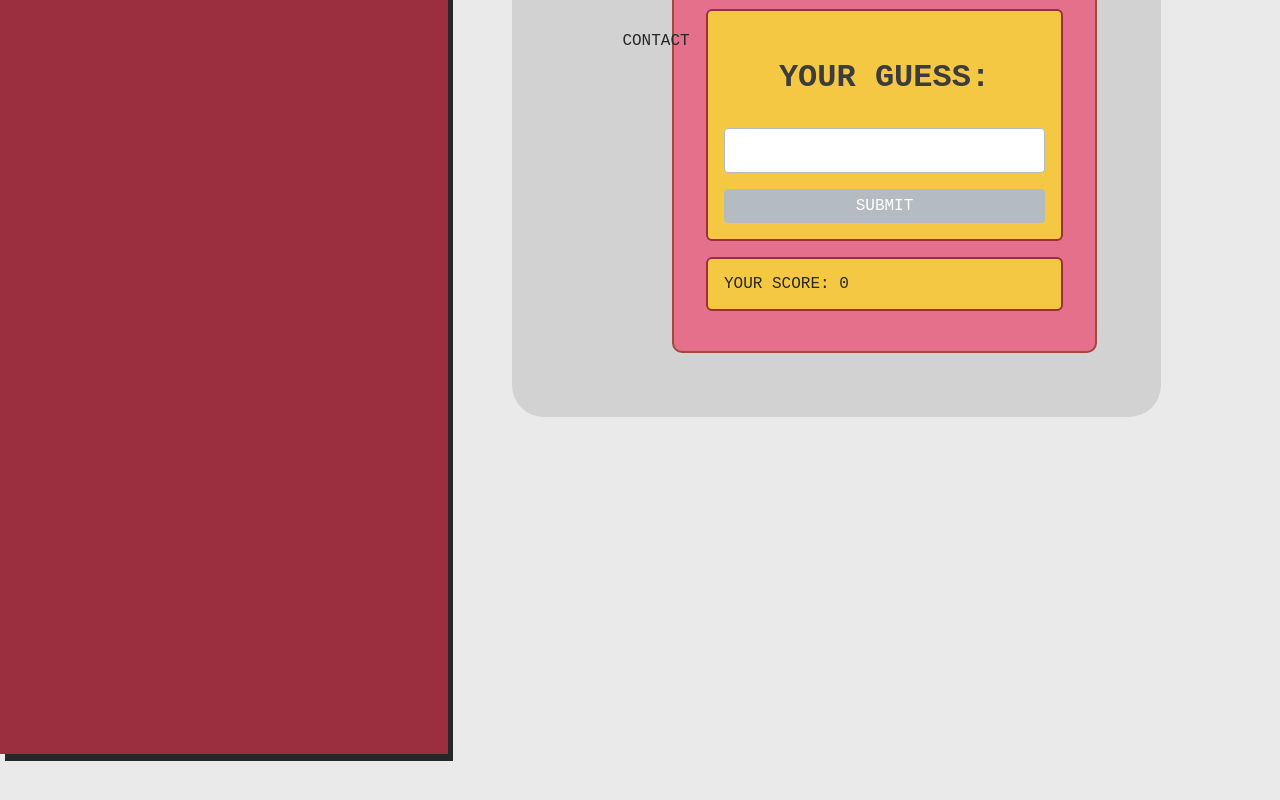
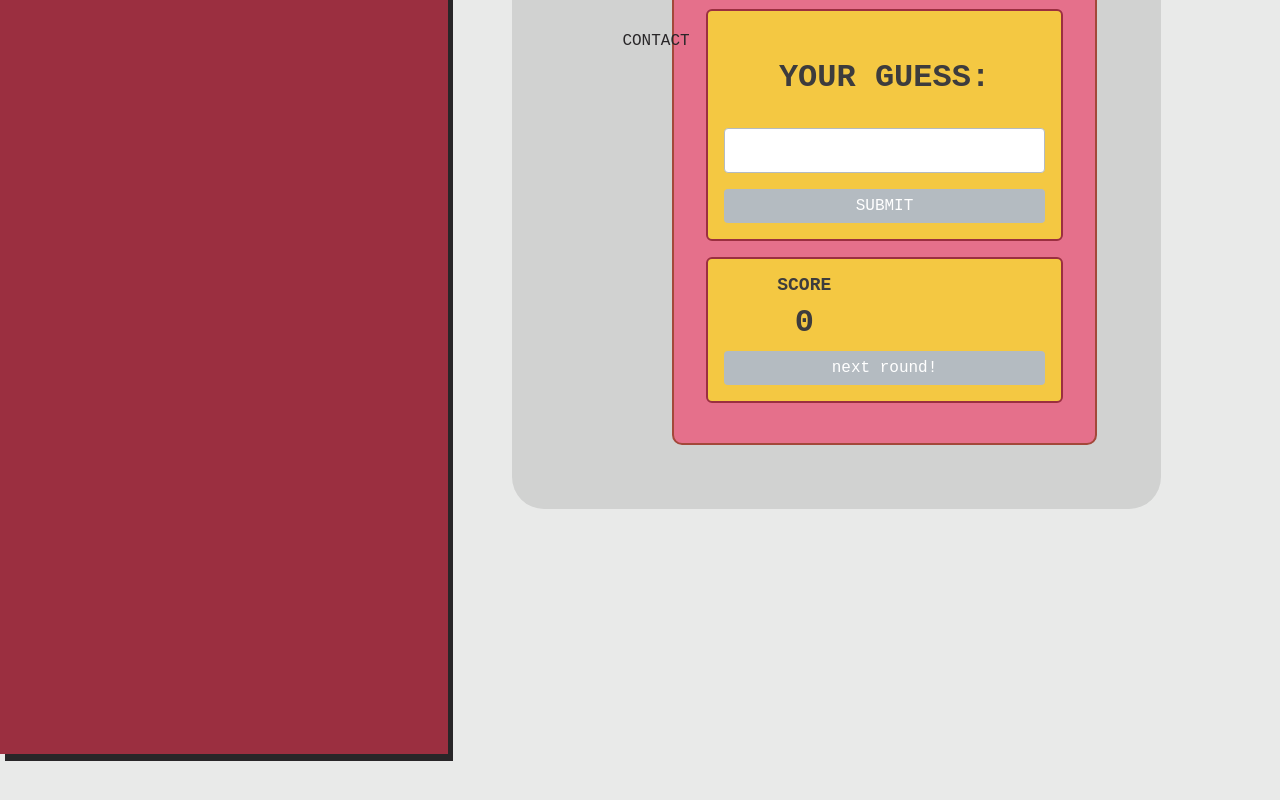
Before and after one commit to michaelzon/by-michaelzonneveld-frontend, a React (Create React App) app: page /games/slingo in a window 1280 px wide. Shown: the part 734-1534 px from the top of the page. Built offline with nearby package versions, Linux system fonts and the light colour scheme; no server answers.

Commit message:
lowercase on word and no mysterious words with space

```diff
--- a/src/components/Games/Slingo/Slingo.js
+++ b/src/components/Games/Slingo/Slingo.js
@@ -11,41 +11,52 @@ export default function Slingo() {
     const [mysteryWord, setMysteryWord] = useState([]);
     const [rows, setRows] = useState([]);
     const charOccurrences = useRef({});
-    const [requestExecuted, isRequestExecuted] = useState(false);
     const [userScore, setUserScore] = useState(0);
-    let [numberOfRounds, setNumberOfRounds] = useState(1);
-
-    useEffect(() => {
-        if (!requestExecuted) {
-            performPreRequestOperations();
-        }
-    }, [requestExecuted]);
-
-    function performPreRequestOperations() {
+    const [numberOfRounds, setNumberOfRounds] = useState(1);
+    const [guessedCorrectly, isGuessedCorrectly] = useState(false)
     const shortenedAlphabet = [...'abcdefghijklmnoprstuvwz'];
     const randomIndex = Math.floor(Math.random() * shortenedAlphabet.length);
     const randomLetter = shortenedAlphabet[randomIndex];
     const randomInt = Math.floor(Math.random() * 100);
 
-        const initialRows = Array(5).fill(null).map(() =>
+    useEffect(() => {
+        setUpNewRound();
+    }, []);
+
+    function setUpNewRound() {
+        const initialRows = createInitialRows();
+        if (initialRows) {
+            fetchWord(initialRows)
+        }
+    }
+
+    const createInitialRows = () => {
+        return Array(5).fill(null).map(() =>
             Array(5).fill().map(() => ({
                 letter: '',
                 inRightPlace: false,
                 misPlacedLetter: false,
             }))
         );
+    }
 
+    const fetchWord = (initialRows) => {
         axios.get(`https://api.datamuse.com/words?sp=${randomLetter}????`)
             .then(response => {
                 if (response.data.length > randomInt && response.data[randomInt].word) {
-                    isRequestExecuted(true);
-                    const data = response.data[randomInt]
+                    const suitableWord = response.data.find(wordObj => !wordObj.word.includes(' '));
+                    if (suitableWord) {
+                        const data = response.data[randomInt];
                         setData(data);
                         initialRows[0][0].letter = data.word[0];
                         initialRows[0][0].inRightPlace = true;
                         setRows(initialRows);
                         const mysteryWord = data.word.split('');
                         setMysteryWord(mysteryWord);
+                    } else {
+                        console.log('No suitable word found, retrying...');
+                        fetchWord();
+                    }
                 }
             })
             .catch(error => {
@@ -101,13 +112,13 @@ export default function Slingo() {
         })
     }
 
-    const calculateScore = (newRow) => {
-        const correct = newRow.every(item => item.inRightPlace === true);
-        if (correct) {
-            setUserScore(+25);
-            setNumberOfRounds(+1);
-        }
-    }
+    // const calculateScore = (newRow) => {
+    //     const correct = newRow.every(item => item.inRightPlace === true);
+    //     if (correct) {
+    //         setUserScore(+25);
+    //         setNumberOfRounds(+1);
+    //     }
+    // }
 
     const handleRowCheck = () => {
         const input = currentInput.split('');
@@ -117,14 +128,23 @@ export default function Slingo() {
 
         markMisplacements(input, mysteryWord, currentRow, newRows, charOccurrences);
 
-        calculateScore(newRows[currentRow]);
-
         handleCharOccurrences();
 
         return newRows
     }
 
-    console.log(mysteryWord);
+    function calculateScore(newRow) {
+        return new Promise((resolve) => {
+            const allInRightPlace = newRow.every(item => item.inRightPlace === true);
+            if (allInRightPlace) {
+                console.log(userScore)
+                const newScore = userScore + 25;
+                resolve(newScore);
+            } else {
+                resolve(0);
+            }
+        });
+    }
 
     const handleSubmit = (event) => {
         handleCharOccurrences();
@@ -147,10 +167,37 @@ export default function Slingo() {
         }
         alert('The word that you are guessing: ' + currentInput);
         const newRows = handleRowCheck()
+        calculateScore(newRows[currentRow]).then(score => {
+            setUserScore(score);
+        })
+
         setRows(newRows);
         setCurrentRow(currentRow + 1);
         setCurrentInput('');
         setError(validationError);
+    }
+
+    useEffect(() => {
+        if (userScore > 0) {
+            isGuessedCorrectly(true);
+        }
+    }, [userScore]);
+
+    console.log(mysteryWord)
+    console.log(guessedCorrectly)
+
+    const handleNextRound = (event) => {
+        console.log('yay new round!');
+        handleCharOccurrences();
+        event.preventDefault();
+        setUpNewRound();
+        setCurrentRow(0);
+        isGuessedCorrectly(false);
+
+        // calculateScore(newRows[currentRow]).then(score => {
+        //     setUserScore(score);
+        // })
+
     }
 
     return (
@@ -189,7 +236,7 @@ export default function Slingo() {
                             </div>
                             <input
                                 type={'text'}
-                            value={currentInput}
+                                value={currentInput.toLowerCase()}
                                 onChange={handleChange}
                                 className={'form-input'}
                             />
@@ -205,8 +252,19 @@ export default function Slingo() {
                         }
                     </form>
                     <div className={'score-container'}>
-                        Your score: {userScore}
+                        <div className={'score-board'}>
+                            <div className={'score-board-text'}>
+                                Score
                             </div>
+                            <div className={'score-board-points'}>
+                                {userScore}
+                            </div>
+                        </div>
+                        <button disabled={!guessedCorrectly} onClick={handleNextRound}>
+                            <span className={'next-round-text'}> next round! </span>
+                        </button>
+                    </div>
+
                 </div>
             </div>
         </div>
--- a/src/components/Games/Slingo/slingo.css
+++ b/src/components/Games/Slingo/slingo.css
@@ -242,3 +242,40 @@
     border: solid var(--deep-reddish-burgundy) 2px;
     padding: 1rem;
 }
+
+.score-board {
+    display: flex;
+    flex-direction: column;
+    width: 50%;
+    align-items: center;
+    color: var(--very-dark-gray-light);
+    gap: .6rem;
+
+}
+.score-board-text {
+    font-size: large;
+    font-weight: bold;
+}
+
+
+.score-board-points {
+    font-size: xx-large;
+    font-weight: bolder;
+    margin-bottom: .6rem;
+}
+
+.score-container button {
+    font-family: 'Courier New', 'Courier', monospace;
+    background-color: var(--teal-blue);
+    color: white;
+    padding: 0.5rem 1rem;
+    border: none;
+    border-radius: 4px;
+    font-size: medium;
+    cursor: pointer;
+}
+
+.score-container button:disabled {
+    background-color: var(--light-blue-gray);
+    cursor: default;
+}
```
Lines whose indentation alone changed are shown as unchanged.
